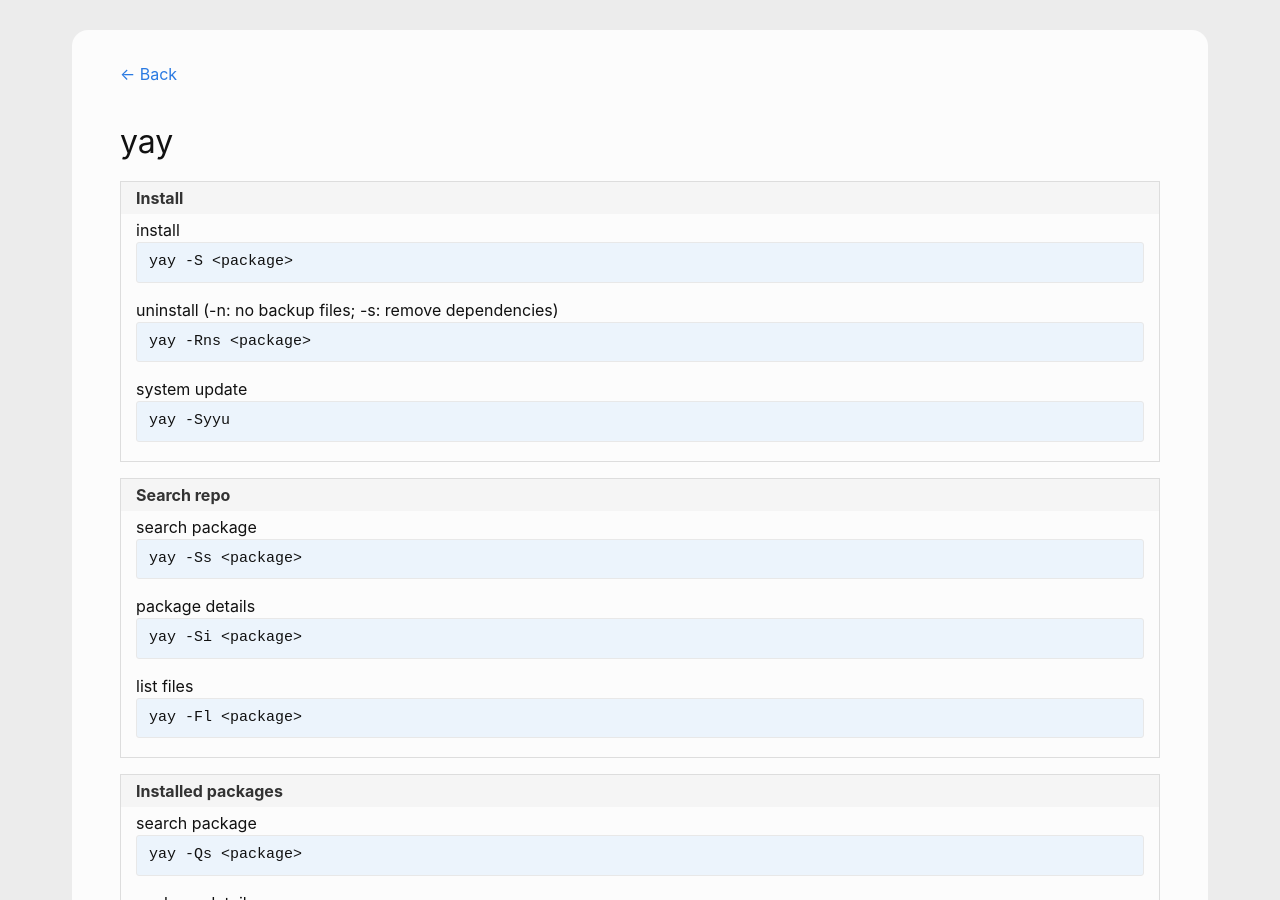
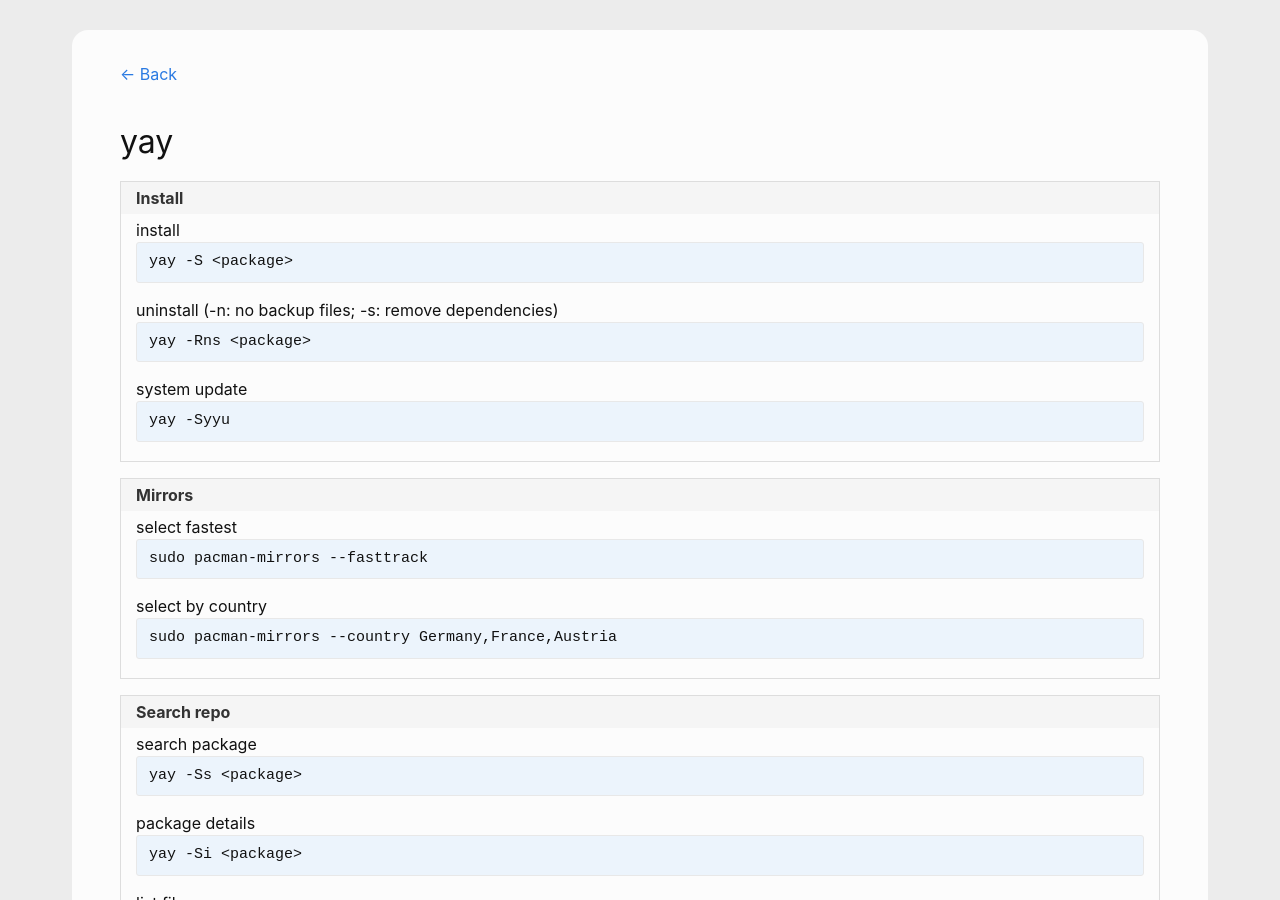
Before and after one commit to andreas-mausch/cheatsheets, a Jekyll site: the page built from _cheatsheets/yay.md, in a window 1280 px wide and 900 px high. Built offline with Jekyll 4.4.1, drawn with Linux system fonts in a browser that asks for light colours.

Commit message:
yay mirrors

```diff
--- a/_cheatsheets/yay.md
+++ b/_cheatsheets/yay.md
@@ -8,6 +8,10 @@
       install: yay -S <package>
       "uninstall (-n: no backup files; -s: remove dependencies)": yay -Rns <package>
       system update: yay -Syyu
+  - name: Mirrors
+    commands:
+      select fastest: sudo pacman-mirrors --fasttrack
+      select by country: sudo pacman-mirrors --country Germany,France,Austria
   - name: Search repo
     commands:
       search package: yay -Ss <package>
```
